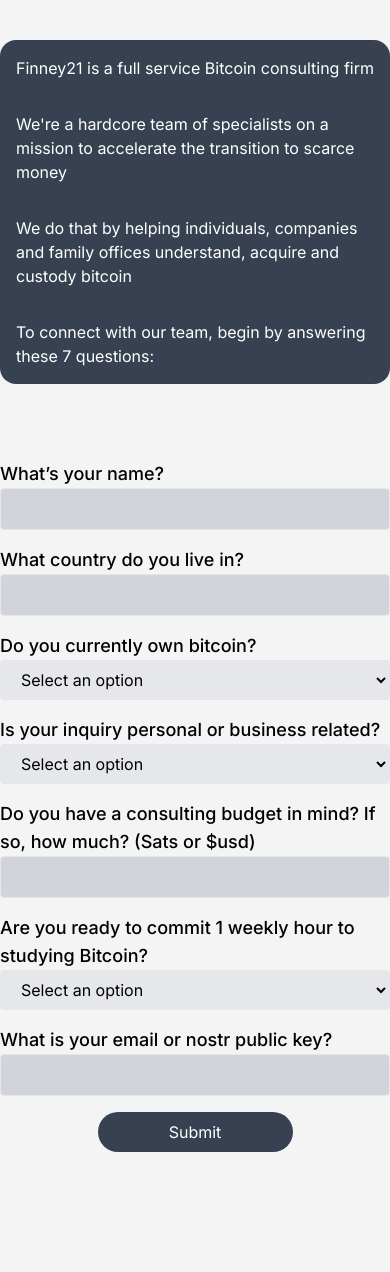
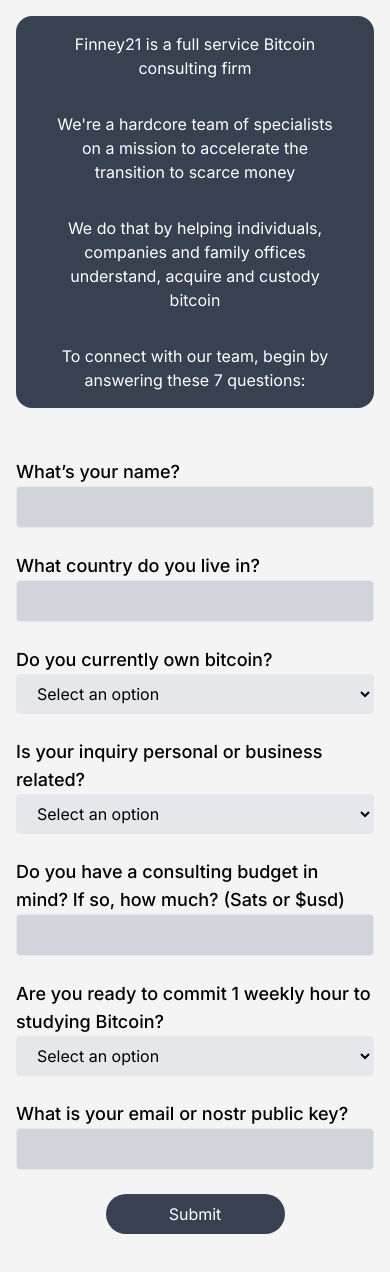
Before and after one commit to Chepenik/finney21, a Next.js app: page /contact in a window 390 px wide. Shown: the top 1272 px of the page. Before the commit the page ends 1228 px from the top, so only its background shows below. Built offline with nearby package versions, Linux system fonts and the light colour scheme.

Commit message:
getting this thing nice and sexy for caribou

```diff
--- a/src/app/contact/page.tsx
+++ b/src/app/contact/page.tsx
@@ -40,7 +40,7 @@
 
       if (data) {
         console.log("Submission successful");
-        window.location.href = '/thank-you';  // Redirect to thank-you page
+        window.location.href = '/thank-you';
       }
     } catch (error) {
       console.log(error);
@@ -58,26 +58,39 @@
           </div>
         </div>
       )}
-        <section className="mt-10 w-full max-w-lg mx-auto flex flex-col rounded-2xl items-center justify-center bg-gray-700 text-white">
-        <p className="m-4">
+      <section className="px-4 mt-4 mb-4 mr-4 ml-4 flex flex-col rounded-2xl items-center justify-center bg-gray-700 text-white md:mt-10 md:px-0 md:max-w-lg md:mx-auto">
+
+        <div className="w-full">
+          <p className="text-base sm:text-lg m-4 text-center">
             Finney21 is a full service Bitcoin consulting firm
           </p>
-        <p className="m-4">
+        </div>
+
+        <div className="w-full">
+          <p className="text-base sm:text-lg m-4 text-center">
             We&apos;re a hardcore team of specialists on a mission to accelerate the transition to scarce money
           </p>
-        <p className="m-4">
+        </div>
+
+        <div className="w-full">
+          <p className="text-base sm:text-lg m-4 text-center">
             We do that by helping individuals, companies and family offices understand, acquire and custody bitcoin
           </p>
-        <p className="m-4">
+        </div>
+
+        <div className="w-full">
+          <p className="text-base sm:text-lg m-4 text-center">
             To connect with our team, begin by answering these 7 questions:
           </p>
+        </div>
+
       </section>
 
-      <section className="flex flex-col items-center justify-center min-h-screen bg-062343 text-white">
+      <section className="px-4 mb-4 flex flex-col items-center justify-center min-h-screen bg-062343 text-white">
 
         <form
           onSubmit={handleSubmit}
-          className="max-w-lg mx-auto flex flex-col space-y-4"
+          className="max-w-md sm:max-w-lg mx-auto w-full flex flex-col space-y-6 sm:space-y-4"
           >
 
           <div>
@@ -179,7 +192,7 @@
 
           <button
           type="submit"
-          className="w-1/2 mx-auto bg-gray-700 hover:bg-black text-white py-2 px-6 rounded-full"
+          className="w-1/2 mx-auto mb-8 bg-gray-700 hover:bg-black text-white py-2 px-6 rounded-full"
         >
           Submit
         </button>
--- a/src/app/thank-you/page.tsx
+++ b/src/app/thank-you/page.tsx
@@ -1,12 +1,21 @@
-// pages/thank-you.tsx
+import Image from "next/image";
+import heart from "../../../public/thankyouheartbtc.png";
 
 const ThankYou: React.FC = () => {
-    return (
-      <div>
-        <h1>Thank you for your submission!</h1>
-        <p>We will get back to you soon.</p>
+  return (
+    <div className="flex flex-col items-center justify-center h-screen text-2xl p-4">
+      <h1 className="text-4xl mb-4 text-center">Thanks for getting in touch!</h1>
+      <div className="mb-4">
+        <Image
+          src={heart}
+          alt="Thank You Heart"
+          height={200}
+          width={200}
+        />
       </div>
-    );
-  };
+      <p className="text-center mx-8">Someone from our team will contact you if we are a good fit to work together.</p>
+    </div>
+  );
+};
 
-  export default ThankYou;
+export default ThankYou;
```
Also changed, not shown: public/thankyouheartbtc.png (added). Lines whose indentation alone changed are shown as unchanged.
